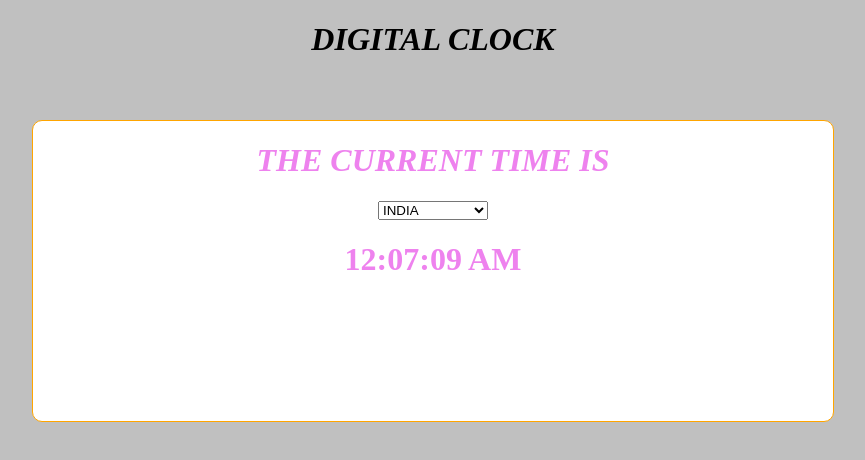
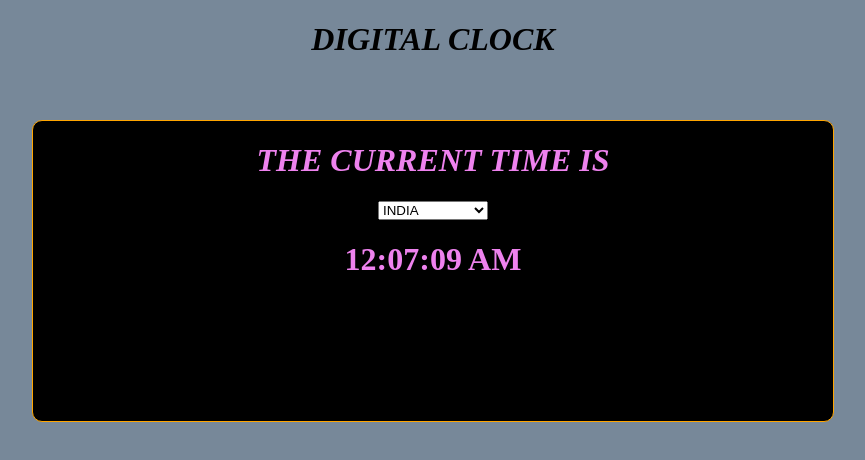
Before and after one commit to bhushan1312-code/Digital-clock, a plain HTML site: page index.html in a window 1280 px wide. Shown: the whole page, without its empty margins (207-1072 px from the left). Drawn offline with Linux system fonts and the light colour scheme.

Commit message:
Update style.css

```diff
--- a/style.css
+++ b/style.css
@@ -1,5 +1,5 @@
 body{
-    background-color:silver;
+    background-color:lightslategray;
     text-align: center;
 }
 .conatiner{
@@ -15,7 +15,7 @@ body{
     height: 300px;
     border: 1px solid orange;
     border-radius: 10px;
-    background-color: white;
+    background-color: black;
 
 }
 .box1 h1{
```
